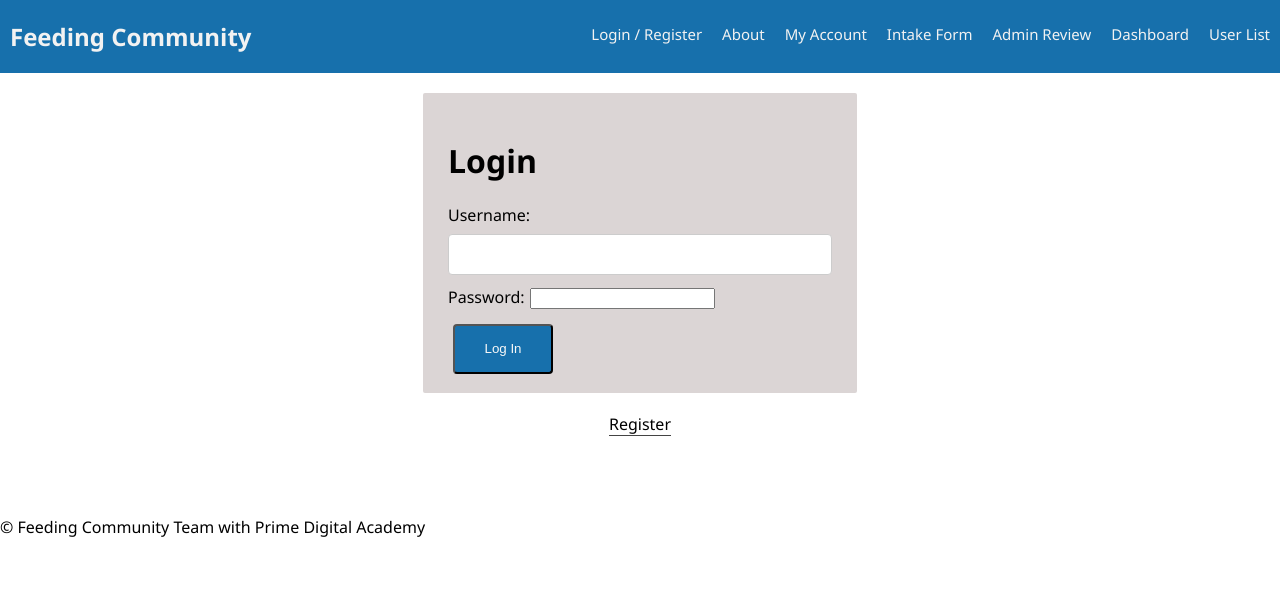
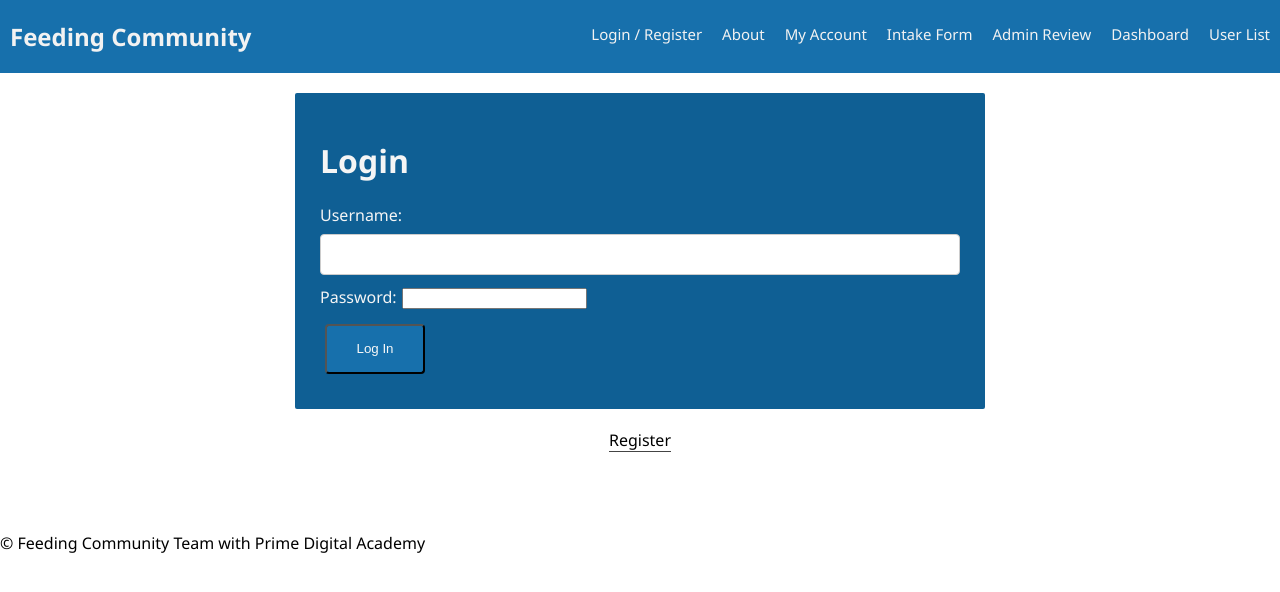
Before and after one commit to SylvieStraum/Feeding-Community, a React (Create React App) app: page /#/home in a window 1280 px wide. Shown: the top 592 px of the page. Built offline with nearby package versions, Linux system fonts and the light colour scheme; no server answers.

Commit message:
made post in intake form

```diff
--- a/src/components/App/App.css
+++ b/src/components/App/App.css
@@ -9,12 +9,13 @@ body {
 }
 
 form {
-    background-color: #dbd5d5;
-    width: 30%;
-    height: 250px;
+    background-color: #0f5f94;
+    width: 50%;
+    /* height: 250px; */
     margin: 20px auto;
     padding: 25px;
     border-radius: 2px;
+    color: whitesmoke;
 }
 
 input {
--- a/src/components/IntakeForm/IntakeForm.js
+++ b/src/components/IntakeForm/IntakeForm.js
@@ -21,6 +21,12 @@ class IntakeForm extends Component {
         organization_submission: ''
     }
 
+    createDependant = (event) => {
+        event.preventDefault();
+        this.props.dispatch({type: 'POST_NEW_DEPENDENT', payload: this.state});
+
+    }
+
     handleInputs = (event, typeOf) => {
         this.setState({
             [typeOf]: event.target.value
@@ -33,7 +39,7 @@ class IntakeForm extends Component {
             <h1>Sign Up</h1>
             <p>Enter client information form</p>
             <div>
-                <form>
+                <form onSubmit={this.createDependant}>
                     <p>Please enter client information:</p>
                     <label></label>
                     <input
@@ -150,7 +156,7 @@ class IntakeForm extends Component {
                             <option value="Umatul Islam">Umatul Islam</option>
                         </select>
                         <br />
-                        <button className="Next Step" onClick={this.nextStep}>Next Step</button>
+                        <button className="Next Step" onClick={this.createDependant}>Next Step</button>
 
                     </form>
             </div>
--- a/src/redux/sagas/dependentSaga.js
+++ b/src/redux/sagas/dependentSaga.js
@@ -12,7 +12,7 @@ function* getAllDependents() {
 }
 //gets single dependent info
 //potentially not needed
-function* getIndividual() {
+function* getIndividual(action) {
     try {
         const responsePayload = yield axios.get(`/api/admin/${action.payload.id}`);
         yield put({ type: 'SET_SPECIFIC_DEPENDENT' , payload: responsePayload});
```
Also changed, not shown: src/components/IntakeForm/IntakeForm.css (line endings or trailing spaces).
